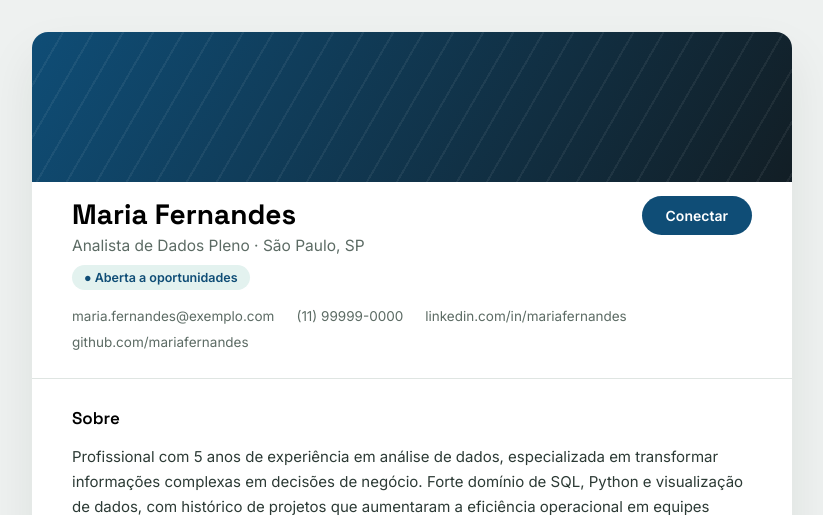
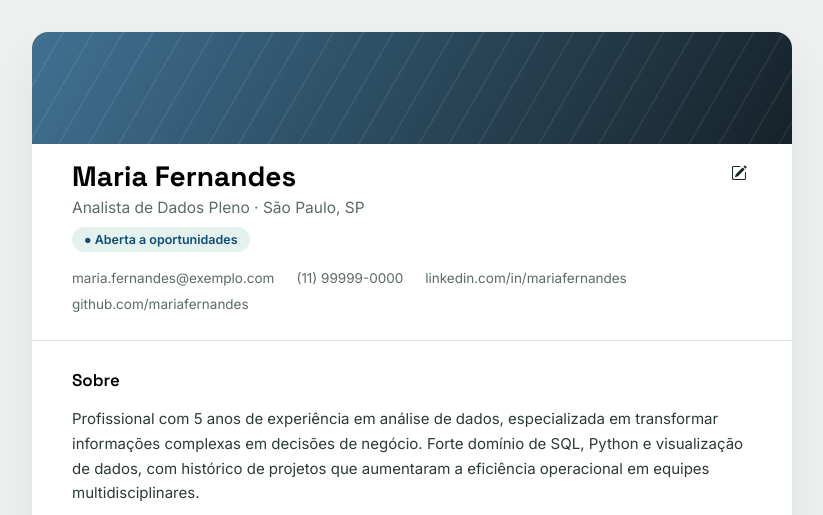
Before and after one commit to gust4vo-leg/curriculo, a PHP site: page / in a window 1280 px wide. Shown: the top 515 px of the page, without its empty margins (228-1051 px from the left). Run offline with PHP 8.4, Linux system fonts and the light colour scheme.

Commit message:
Adição de botão de edição

```diff
--- a/css/style.css
+++ b/css/style.css
@@ -30,12 +30,36 @@ main {
     box-shadow: 0 24px 50px rgba(18, 37, 31, 0.08);
 }
 
+a {
+    text-decoration: none;
+    color: var(--letra);
+}
+
+.perfil-acoes {
+    max-width: 850px;
+    display: flex;
+    justify-content: flex-end;
+    padding: 5px;
+    gap: 10px;
+    color: var(--accent);
+}
+
+.perfil-acoes i:hover {
+    padding: 5px;
+    border: 1px solid var(--accent);
+    border-radius: 6px;
+    background: var(--accent);
+    color: var(--bg);
+    transition: .3s ease;
+}
+
 .banner {
-    height: 150px;
+    height: 14vh;
     position: relative;
     background:
         repeating-linear-gradient(120deg, rgba(255, 255, 255, 0.06) 0 2px, transparent 2px 26px),
-        linear-gradient(120deg, var(--accent) 0%, #121e25 100%);
+        linear-gradient(120deg, #0f4d76cb 0%, #121e25fb 100%);
+    padding: 10px;
 }
 
 .header {
@@ -75,25 +99,6 @@ main {
     font-weight: 600;
     padding: 5px 12px;
     border-radius: 20px;
-}
-
-.connect-btn {
-    background: var(--accent);
-    color: #fff;
-    border: none;
-    font-family: 'Inter', sans-serif;
-    font-weight: 600;
-    font-size: 14px;
-    padding: 11px 24px;
-    border-radius: 24px;
-    cursor: pointer;
-    white-space: nowrap;
-    transition: background .2s ease, transform .15s ease;
-}
-
-.connect-btn:hover {
-    background: #0b5c55;
-    transform: translateY(-1px);
 }
 
 .contatos {
--- a/index.html
+++ b/index.html
@@ -9,12 +9,11 @@
   <link rel="stylesheet"
     href="https://fonts.googleapis.com/css2?family=Space+Grotesk:wght@500;600;700&family=Inter:wght@400;500;600&display=swap">
   <link rel="stylesheet" href="css/style.css">
+  <link rel="stylesheet" href="https://cdn.jsdelivr.net/npm/bootstrap-icons@1.11.3/font/bootstrap-icons.min.css">
 </head>
 
 <body>
-
   <main>
-
     <div class="banner"></div>
 
     <div class="header">
@@ -24,7 +23,9 @@
           <p class="headline">Analista de Dados Pleno · São Paulo, SP</p>
           <span class="tag">● Aberta a oportunidades</span>
         </div>
-        <button class="connect-btn" type="button">Conectar</button>
+        <div class="perfil-acoes">
+          <a class="btn-edit" href="#"><i class="bi bi-pencil-square"></i></a>
+        </div>
       </div>
 
       <div class="contatos">
```
Also changed, not shown: README.md.
